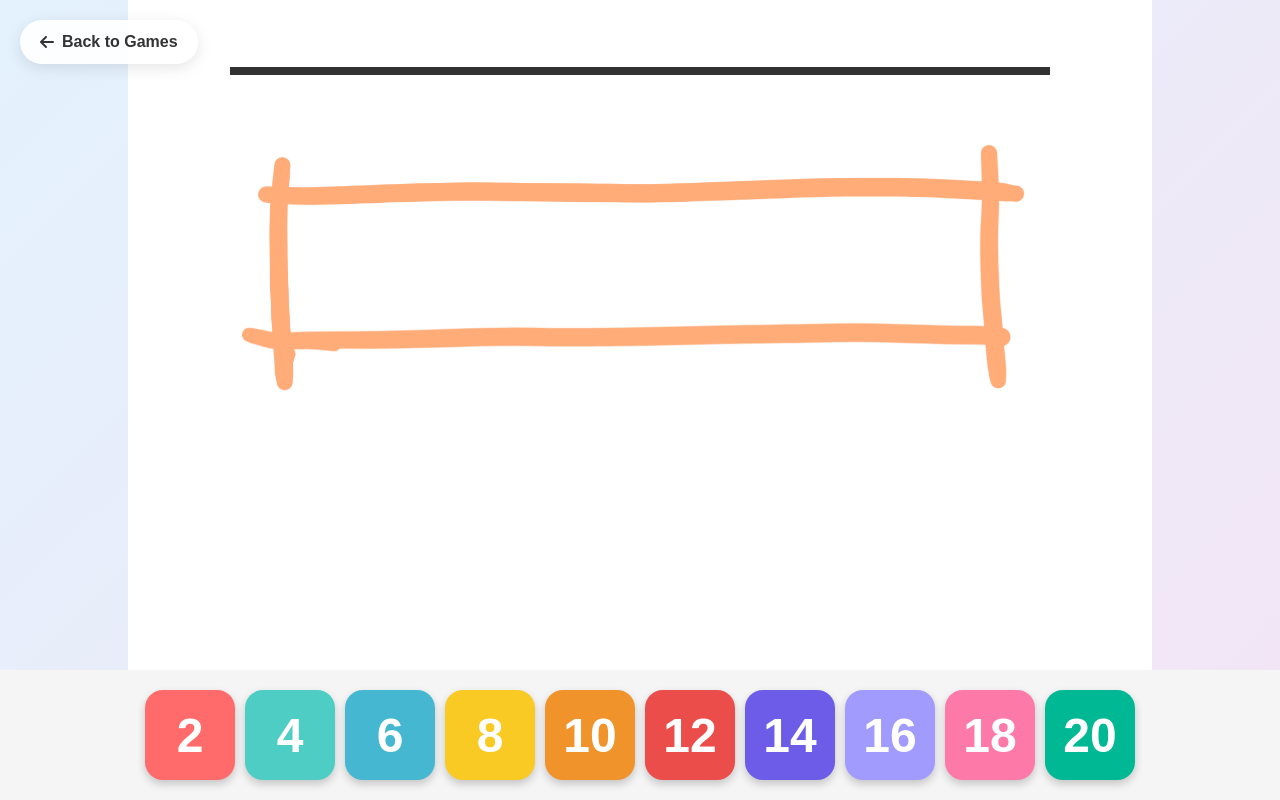
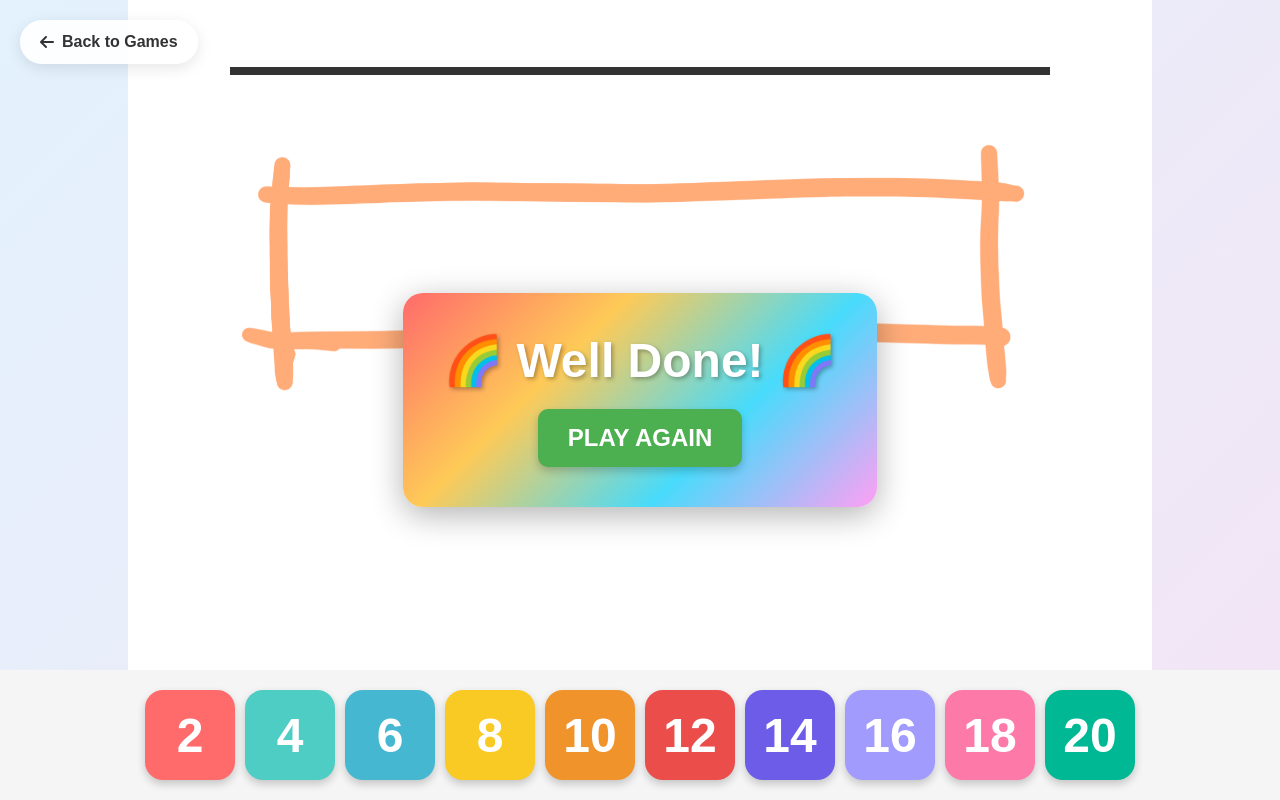
Before and after one commit to GTurner321/subitise, a plain HTML site: page games/slider/index.html in a window 1280 px wide. Drawn offline with Linux system fonts and the light colour scheme.

Commit message:
Update slidermain.css

```diff
--- a/games/slider/styles/slidermain.css
+++ b/games/slider/styles/slidermain.css
@@ -370,3 +370,28 @@ body {
     -webkit-user-select: none;
     user-select: none;
 }
+
+/* Make modal background transparent to see bears */
+.modal {
+    position: fixed;
+    top: 0;
+    left: 0;
+    width: 100%;
+    height: 100%;
+    background: transparent; /* Changed from transparent to fully transparent */
+    display: flex;
+    justify-content: center;
+    align-items: center;
+    z-index: 1000;
+    pointer-events: none;
+}
+
+.modal-content {
+    background: linear-gradient(135deg, #ff6b6b, #feca57, #48dbfb, #ff9ff3);
+    padding: 40px;
+    border-radius: 20px;
+    text-align: center;
+    animation: modalAppear 0.5s ease;
+    pointer-events: auto;
+    box-shadow: 0 8px 32px rgba(0,0,0,0.3);
+}
```
